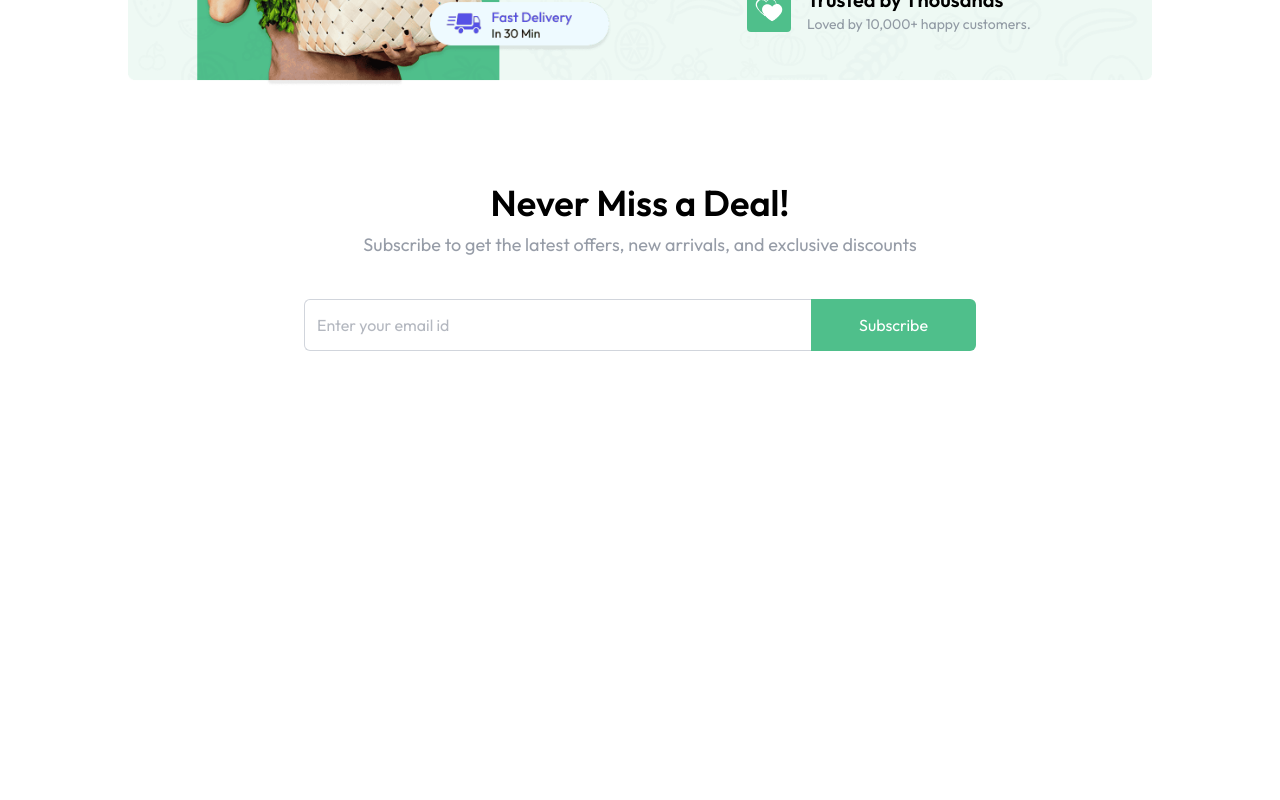
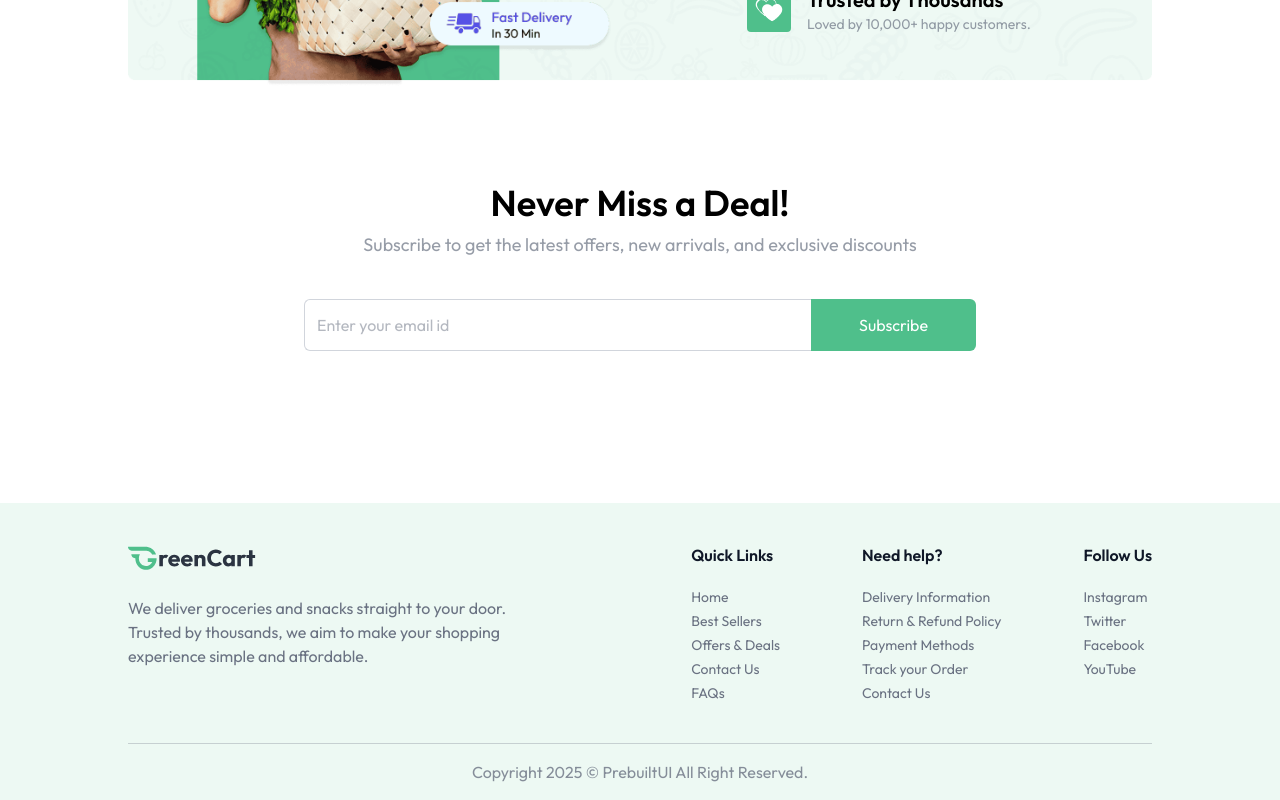
Before and after one commit to karemsaeed20020/MERN-Green-Cart-App, a React (Vite) app in the folder client/: page / in a window 1280 px wide. Shown: the part 1603-2403 px from the top of the page. Before the commit the page ends 2010 px from the top, so only its background shows below. Built offline with nearby package versions, Linux system fonts and the light colour scheme.

Commit message:
Create Footer

```diff
--- a/client/src/App.jsx
+++ b/client/src/App.jsx
@@ -3,6 +3,7 @@
 import Home from "./pages/Home"
 import { useLocation } from "react-router-dom";
 import {Toaster} from 'react-hot-toast'
+import Footer from "./components/Footer";
 function App() {
   const isSellerPath = useLocation().pathname.includes("seller");
   return (
@@ -14,6 +15,7 @@
           <Route path="/" element={<Home />} />
         </Routes>
       </div>
+      {!isSellerPath && <Footer />}
     </>
   )
 }
--- /dev/null
+++ b/client/src/components/Footer.jsx
@@ -0,0 +1,35 @@
+import { assets, footerLinks } from "../assets/assets";
+
+const Footer = () => {
+
+
+    return (
+        <div className="px-6 md:px-16 lg:px-24 xl:px-32 mt-24 bg-primary/10">
+            <div className="flex flex-col md:flex-row items-start justify-between gap-10 py-10 border-b border-gray-500/30 text-gray-500">
+                <div>
+                    <img className="w-34 md:w-32" src={assets.logo} alt="dummyLogoColored" />
+                    <p className="max-w-[410px] mt-6">We deliver groceries and snacks straight to your door. Trusted by thousands, we aim to make your shopping experience simple and affordable.</p>
+                </div>
+                <div className="flex flex-wrap justify-between w-full md:w-[45%] gap-5">
+                    {footerLinks.map((section, index) => (
+                        <div key={index}>
+                            <h3 className="font-semibold text-base text-gray-900 md:mb-5 mb-2">{section.title}</h3>
+                            <ul className="text-sm space-y-1">
+                                {section.links.map((link, i) => (
+                                    <li key={i}>
+                                        <a href={link.url} className="hover:underline transition">{link.text}</a>
+                                    </li>
+                                ))}
+                            </ul>
+                        </div>
+                    ))}
+                </div>
+            </div>
+            <p className="py-4 text-center text-sm md:text-base text-gray-500/80">
+                Copyright {new Date().getFullYear()} © PrebuiltUI All Right Reserved.
+            </p>
+        </div>
+    );
+};
+
+export default Footer;
```
